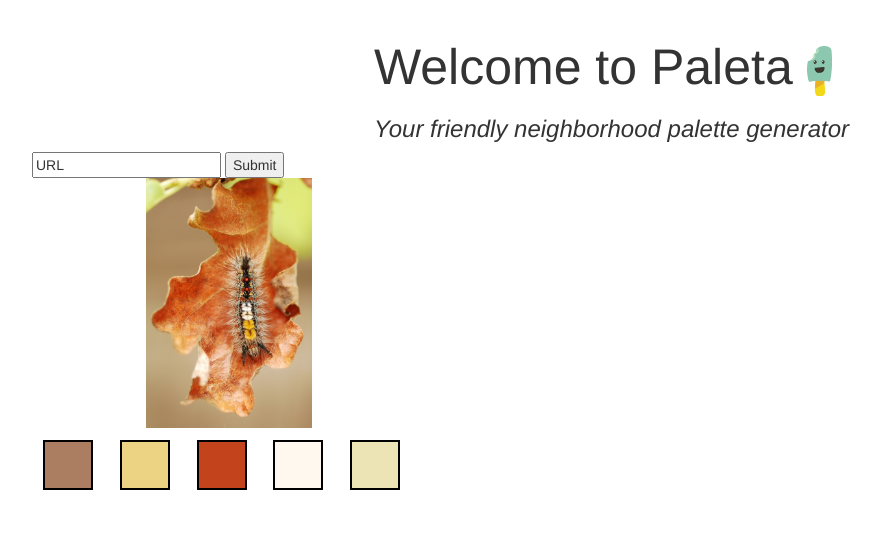
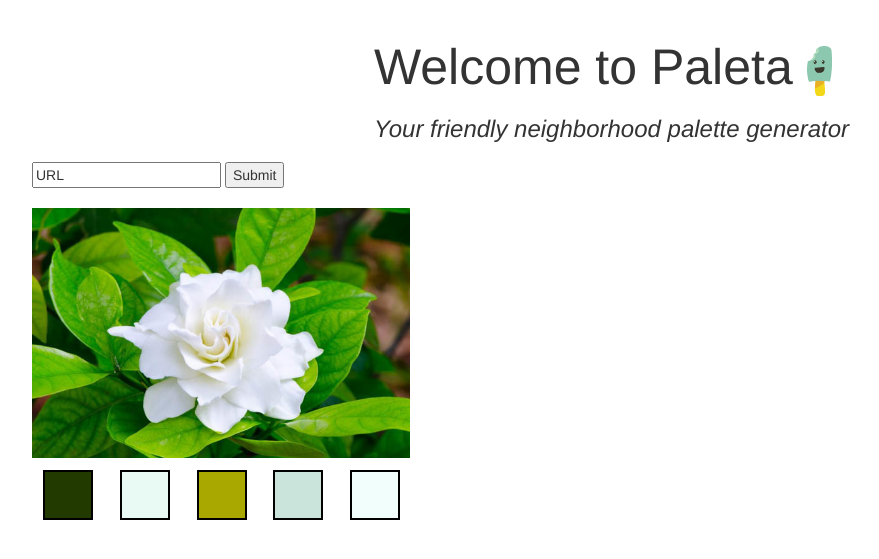
Before and after one commit to jahlela/paleta, a Flask app: page / in a window 1280 px wide. Shown: the part 71-630 px from the top of the page, without its empty margins (38-917 px from the left). Run offline with Flask 2, Linux system fonts and the light colour scheme; some libraries are stand-ins or nearby versions.

Commit message:
Successfully connected input form for image URL with get request and saving image to local machine. TODO: Hand back palette information to be rendered in homepage with the source image.

```diff
--- a/app.py
+++ b/app.py
@@ -8,6 +8,8 @@ from flask_debugtoolbar import DebugToolbarExtension
 
 # Don't import session from db -- it may be confused with Flask session
 from model import connect_to_db, db, User, Image, UserImage
+
+from image_analysis import get_palette
 
 import os.path
 import requests
@@ -49,6 +51,9 @@ def index():
         user_id = session["user_id"]
         # get user object from database with their user_id
         user = User.query.get(user_id)
+
+
+
 
     return render_template('homepage.html',
                             user=user)
@@ -146,6 +151,7 @@ def logout():
 @app.route('/analyze_photo', methods=['POST'])
 def analyze_photo():
     """  """
+
     # Grab URL from form
     URL = request.form['URL']
 
@@ -171,8 +177,6 @@ def analyze_photo():
         file_hash_name = os_path + '/static/img/photos/' + hex(hash(image_response.content))[1:] + '.png'
         print 'os_path', os_path
         print 'file_hash_name', file_hash_name
-        print 'file_hash_name', file_hash_name
-
 
 
     with open(file_hash_name,'wb') as new_image_file:
@@ -181,7 +185,16 @@ def analyze_photo():
     message = "Successfully submitted this URL: " + URL
 
     flash(message)
-    return redirect("/")
+
+
+    palette = get_palette(file_hash_name, False, 1000)
+    print
+    print "app.py palette", palette
+    print
+
+
+
+    return { "hi" : 5}
 
 
 ################## Run Server ##################
--- a/static/styles.css
+++ b/static/styles.css
@@ -8,6 +8,10 @@ html {
 body {
     /*background-color: black;*/
     /*color: white;*/
+}
+
+section {
+    margin: 20px 0;
 }
 
 a {
@@ -38,7 +42,7 @@ h1 img.logo {
 }
 
 .palette-seed-figure img {
-    margin-left: 10%;
+    /*margin-left: 10%;*/
     height: 250px;
 }
 
--- a/templates/homepage.html
+++ b/templates/homepage.html
@@ -27,15 +27,12 @@
 <section id="main-palette-section">
 
     <figure class="palette-seed-figure">
-        <img src="/static/img/demo/caterpillar.png" alt="The Caterpillar">
+        <img src="/static/img/photos/1x18ecdd4fccf430fd.png" alt="">
     </figure>
 
-    <div class="sample-palette" style="background-color: #ab7e61;"></div>
-    <div class="sample-palette" style="background-color: #ebd383;"></div>
-    <div class="sample-palette" style="background-color: #c2431c;"></div>
-    <div class="sample-palette" style="background-color: #fef8ef;"></div>
-    <div class="sample-palette" style="background-color: #ede4b5;"></div>
-
+    {% for color in ['#223a00', '#e9f9f4', '#a8a800', '#cae3db', '#f2fefc'] %}
+        <div class="sample-palette" style="background-color: {{ color }} ;"></div>
+    {% endfor %}
 
 </section>
 
```
Also changed, not shown: image_analysis.py (renamed from image_manipulation.py, +1 -11 lines), static/img/photos/1x18ecdd4fccf430fd.png (added), static/img/photos/1x30aab4eb09c1510b.png (added).
